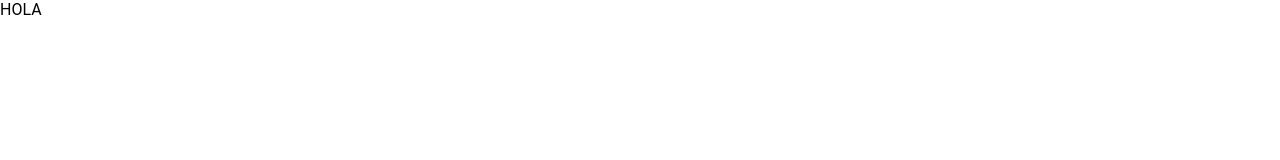
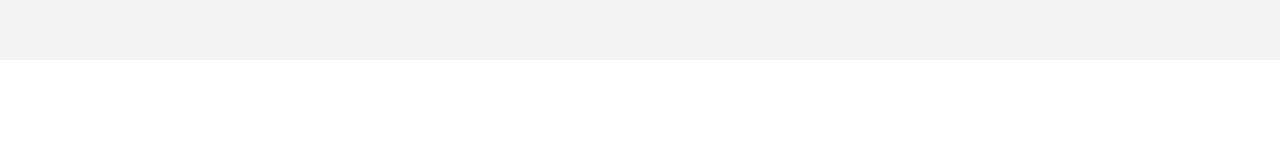
Before and after one commit to calamarico/front-lib-portal, a React (Create React App) app: page / in a window 1280 px wide. Shown: the top 160 px of the page. Built offline with nearby package versions, Linux system fonts and the light colour scheme.

Commit message:
Start the ui design

```diff
--- a/package.json
+++ b/package.json
@@ -11,7 +11,6 @@
     "@types/node": "^17.0.45",
     "@types/react": "^18.2.12",
     "@types/react-dom": "^18.2.5",
-    "@types/styled-components": "^5.1.26",
     "react": "^18.2.0",
     "react-dom": "^18.2.0",
     "react-redux": "^8.1.0",
@@ -42,5 +41,8 @@
       "last 1 firefox version",
       "last 1 safari version"
     ]
+  },
+  "devDependencies": {
+    "@types/styled-components": "^5.1.26"
   }
 }
--- a/src/App.css
+++ /dev/null
@@ -1,39 +0,0 @@
-.App {
-  text-align: center;
-}
-
-.App-logo {
-  height: 40vmin;
-  pointer-events: none;
-}
-
-@media (prefers-reduced-motion: no-preference) {
-  .App-logo {
-    animation: App-logo-float infinite 3s ease-in-out;
-  }
-}
-
-.App-header {
-  min-height: 100vh;
-  display: flex;
-  flex-direction: column;
-  align-items: center;
-  justify-content: center;
-  font-size: calc(10px + 2vmin);
-}
-
-.App-link {
-  color: rgb(112, 76, 182);
-}
-
-@keyframes App-logo-float {
-  0% {
-    transform: translateY(0);
-  }
-  50% {
-    transform: translateY(10px);
-  }
-  100% {
-    transform: translateY(0px);
-  }
-}
--- a/src/App.tsx
+++ b/src/App.tsx
@@ -1,13 +1,13 @@
 import { ThemeProvider } from 'styled-components';
 import { GlobalStyle } from './styles/GlobalStyle';
 import { Theme } from './styles/Theme';
-import './App.css';
+import * as Styles from './styles';
 
 function App() {
   return (
     <ThemeProvider theme={Theme}>
       <GlobalStyle />
-      <div>HOLA</div>
+      <Styles.TopBar />
     </ThemeProvider>
   );
 }
--- a/src/app/hooks.ts
+++ b/src/app/hooks.ts
@@ -1,6 +1,5 @@
 import { TypedUseSelectorHook, useDispatch, useSelector } from 'react-redux';
 import type { RootState, AppDispatch } from './store';
 
-// Use throughout your app instead of plain `useDispatch` and `useSelector`
 export const useAppDispatch = () => useDispatch<AppDispatch>();
 export const useAppSelector: TypedUseSelectorHook<RootState> = useSelector;
--- /dev/null
+++ b/src/styles.tsx
@@ -0,0 +1,8 @@
+import styled from 'styled-components';
+import { pxToRem } from './styles/utils';
+
+export const TopBar = styled.div`
+  width: 100%;
+  height: ${pxToRem(60)};
+  background-color: #F2F2F2;
+`;
```
Also changed, not shown: 1 other file (tests, documents, lock files or other folders).
